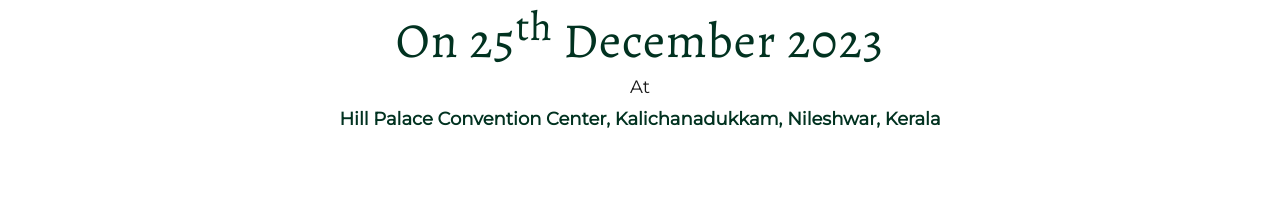
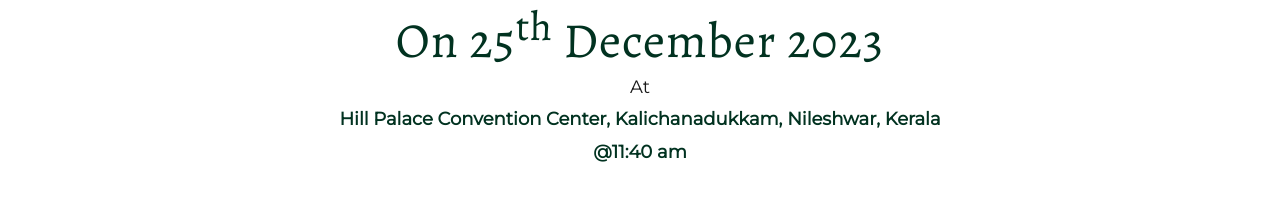
Before and after one commit to abhijith-AS/Portfolio, a plain HTML site: page index.html in a window 1280 px wide. Shown: the part 2296-2510 px from the top of the page. Drawn offline with nearby package versions, Linux system fonts and the light colour scheme.

Commit message:
index.html

```diff
--- a/index.html
+++ b/index.html
@@ -364,7 +364,7 @@
           </div>
           <div class="bee-block bee-block-5 bee-paragraph">
             <p style="word-break: break-word;"><strong>Hill Palace Convention Center, Kalichanadukkam, Nileshwar,
-                Kerala</strong></p>
+                Kerala <br>@11:40 am</strong></p>
           </div>
           <div class="bee-block bee-block-6 bee-divider">
             <div class="spacer" style="height:5px;"></div>
```
